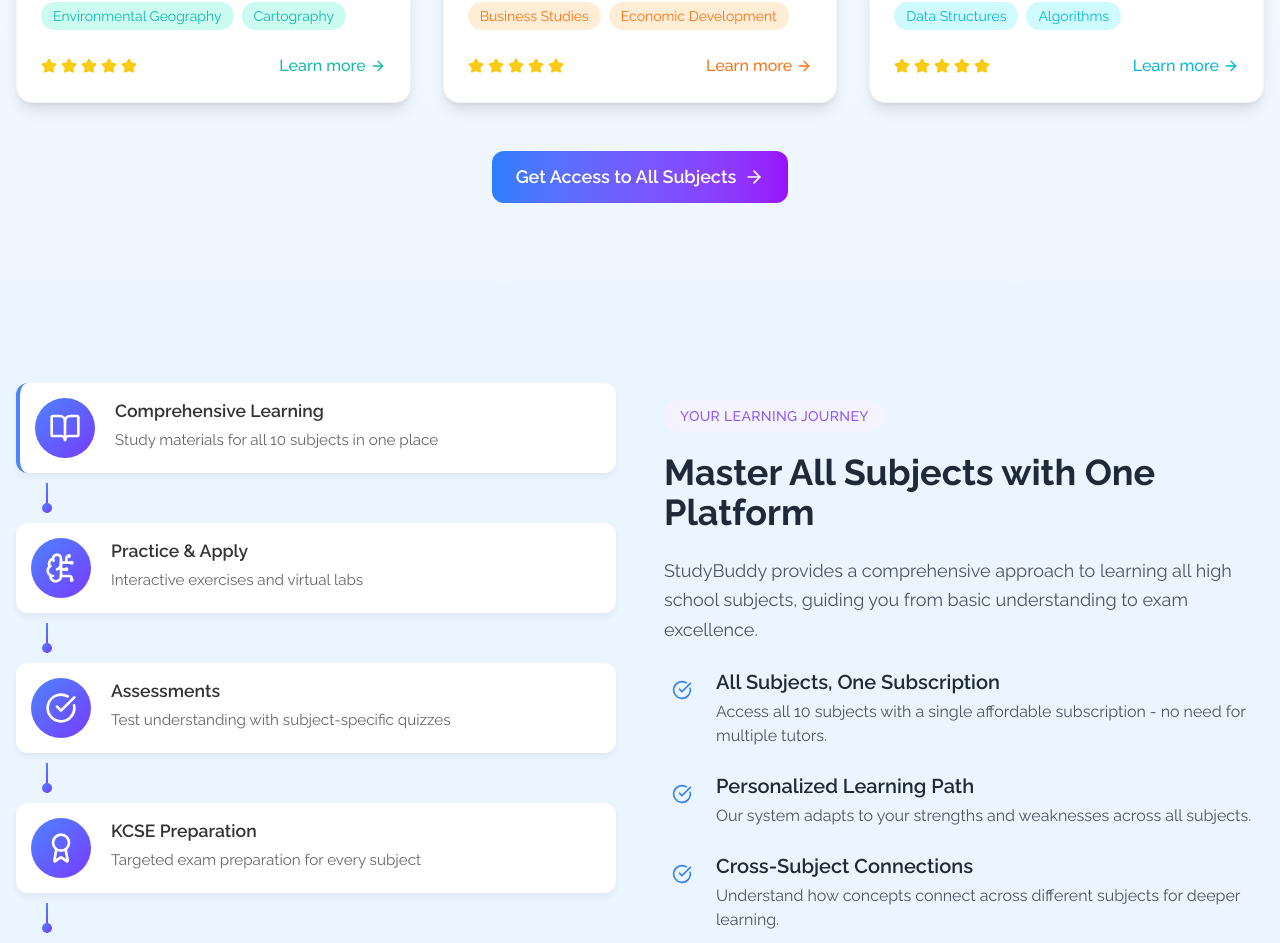
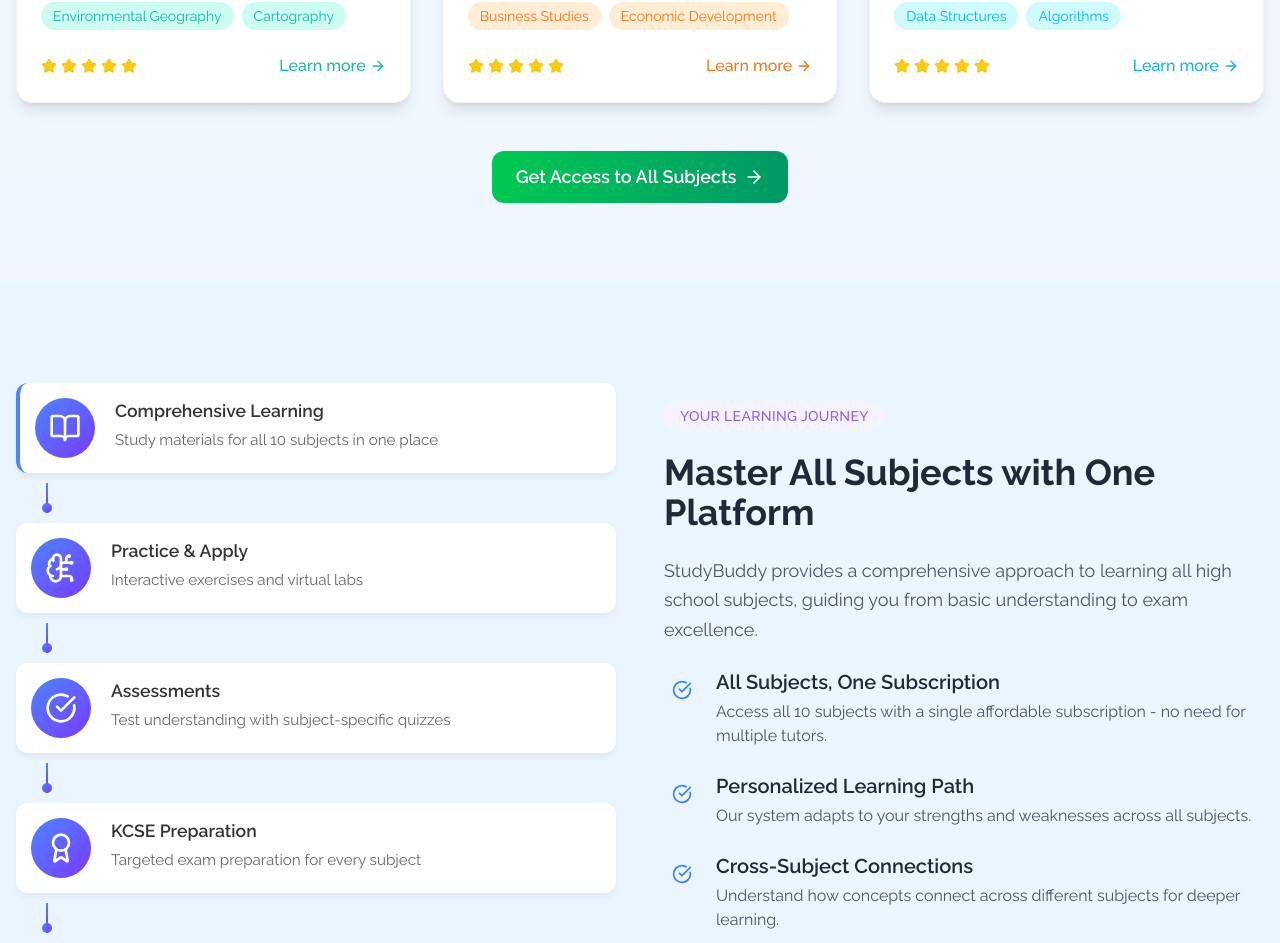
Before and after one commit to CHEGEBB/studybuddy, a Next.js app in the folder frontend/: page /subjects in a window 1280 px wide. Shown: the part 3065-4008 px from the top of the page. Built offline with nearby package versions, Linux system fonts and the light colour scheme.

Commit message:
Update pricing link button gradient colors for improved visual appeal

```diff
--- a/frontend/app/subjects/page.tsx
+++ b/frontend/app/subjects/page.tsx
@@ -451,7 +451,7 @@ const SubjectsPage = () => {
 
 
           <div className="text-center mt-12 animate-on-scroll">
-            <Link href="/pricing" className="inline-flex items-center bg-gradient-to-r from-blue-500 to-purple-600 text-white px-6 py-3 rounded-xl font-semibold text-lg transition-all duration-300 hover:shadow-xl hover:from-blue-600 hover:to-purple-700">
+            <Link href="/pricing" className="inline-flex items-center bg-gradient-to-r from-green-500 to-emerald-600 text-white px-6 py-3 rounded-xl font-semibold text-lg transition-all duration-300 hover:shadow-xl hover:from-blue-600 hover:to-purple-700">
               Get Access to All Subjects <ArrowRight className="ml-2" size={20} />
             </Link>
           </div>
```
